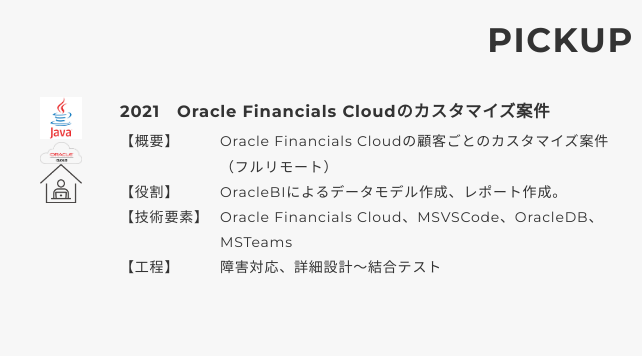
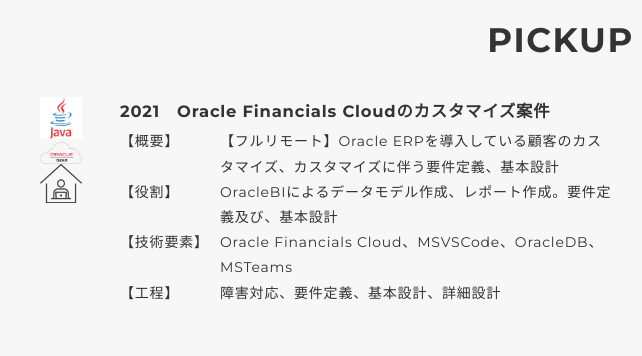
Before and after one commit to yossy136kg/portfolio, a plain HTML site: page index.html in a window 1280 px wide. Shown: the part 820-1176 px from the top of the page, 0-642 px from the left. Drawn offline with nearby package versions, Linux system fonts and the light colour scheme.

Commit message:
2021.10.04  スキルシート修正

```diff
--- a/index.html
+++ b/index.html
@@ -71,10 +71,10 @@
                 <h3 class="skill-name">2021　Oracle Financials Cloudのカスタマイズ案件</h3>
                 <p class="skill-text">
                   <dl>
-                    <dt>【概要】</dt><dd>Oracle Financials Cloudの顧客ごとのカスタマイズ案件（フルリモート）</dd>
-                    <dt>【役割】</dt><dd>OracleBIによるデータモデル作成、レポート作成。</dd>
+                    <dt>【概要】</dt><dd>【フルリモート】Oracle ERPを導入している顧客のカスタマイズ、カスタマイズに伴う要件定義、基本設計</dd>
+                    <dt>【役割】</dt><dd>OracleBIによるデータモデル作成、レポート作成。要件定義及び、基本設計</dd>
                     <dt>【技術要素】</dt><dd>Oracle Financials Cloud、MSVSCode、OracleDB、MSTeams</dd>
-                    <dt>【工程】</dt><dd>障害対応、詳細設計～結合テスト</dd>
+                    <dt>【工程】</dt><dd>障害対応、要件定義、基本設計、詳細設計</dd>
                   </dl>
                 </p>
               </div>
```
